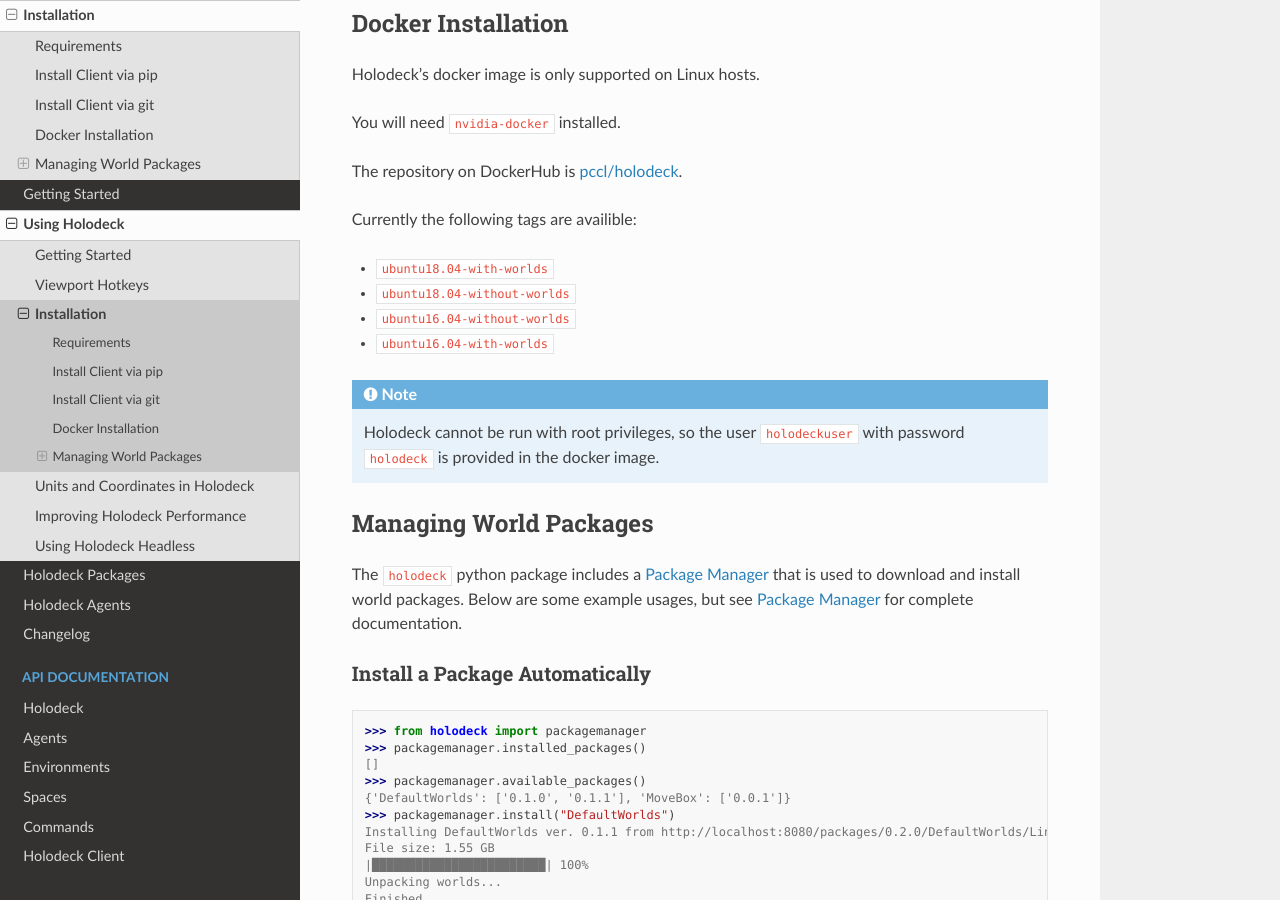
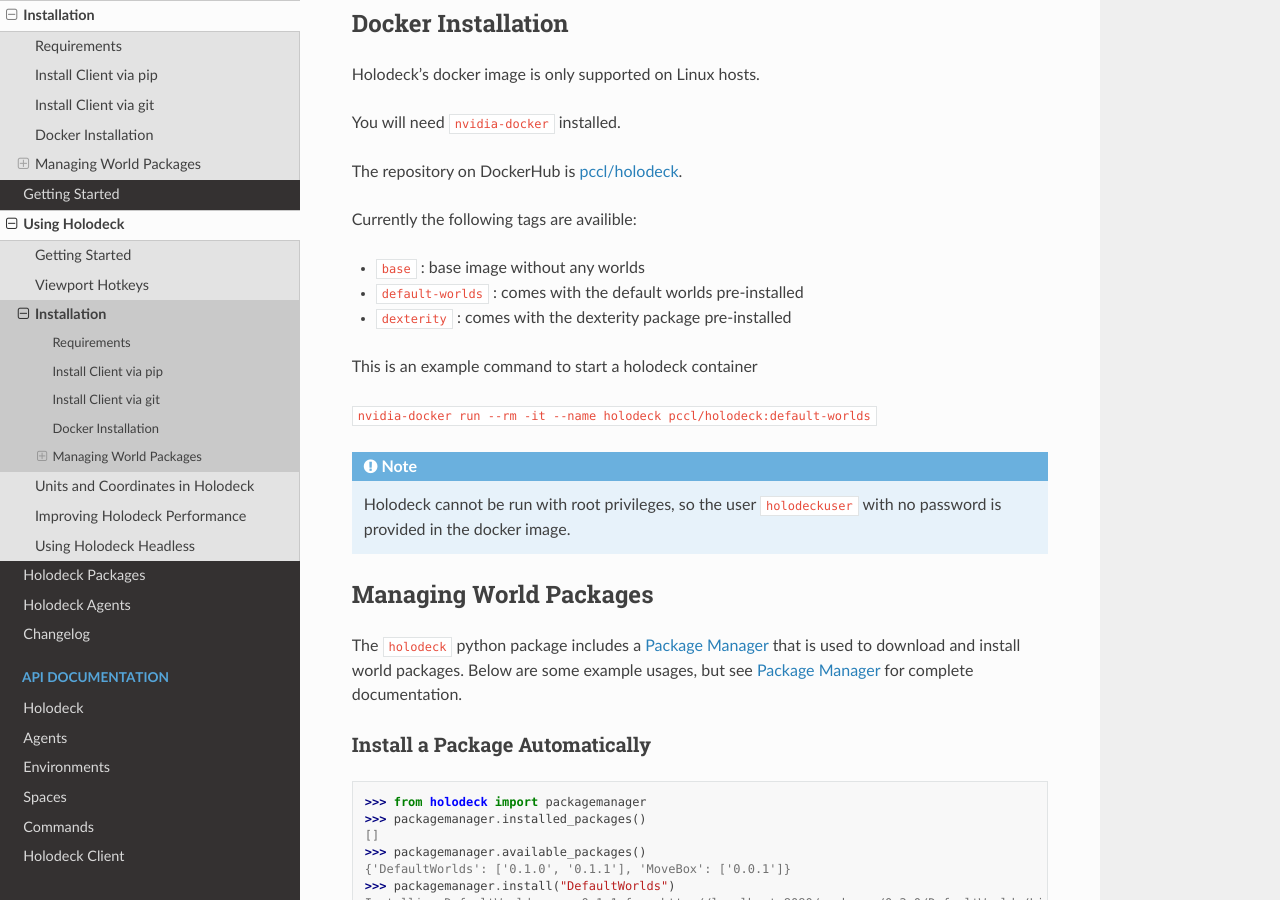
Before and after one commit to BYU-PCCL/holodeck, a Sphinx documentation site: the page built from docs/usage/installation.rst, in a window 1280 px wide and 900 px high, scrolled down 829 px. Built offline with Sphinx 7.4.7 and the Read the Docs theme 2.0.0, drawn with Linux system fonts in a browser that asks for light colours; formulas are drawn with MathJax 3.

```diff
--- a/docs/usage/installation.rst
+++ b/docs/usage/installation.rst
@@ -49,16 +49,19 @@
 
 Currently the following tags are availible:
 
-- ``ubuntu18.04-with-worlds``
-- ``ubuntu18.04-without-worlds``
-- ``ubuntu16.04-without-worlds``
-- ``ubuntu16.04-with-worlds``
+- ``base`` : base image without any worlds
+- ``default-worlds`` : comes with the default worlds pre-installed
+- ``dexterity`` : comes with the dexterity package pre-installed
 
 .. _`pccl/holodeck`: https://hub.docker.com/r/pccl/holodeck
 
+This is an example command to start a holodeck container
+
+``nvidia-docker run --rm -it --name holodeck pccl/holodeck:default-worlds``
+
 .. note::
    Holodeck cannot be run with root privileges, so the user ``holodeckuser`` with
-   password ``holodeck`` is provided in the docker image.
+   no password is provided in the docker image.
 
 Managing World Packages
 =======================
```
Also changed, not shown: 1 other file.
